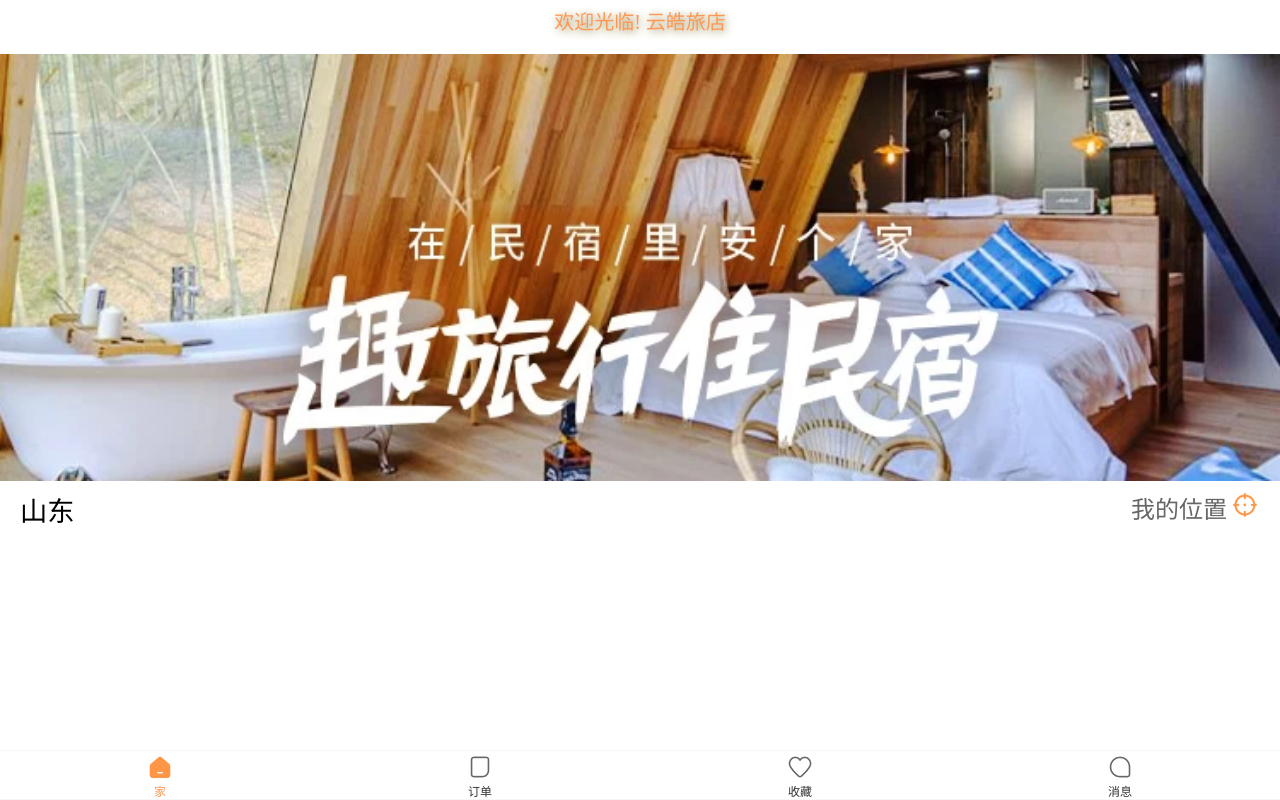
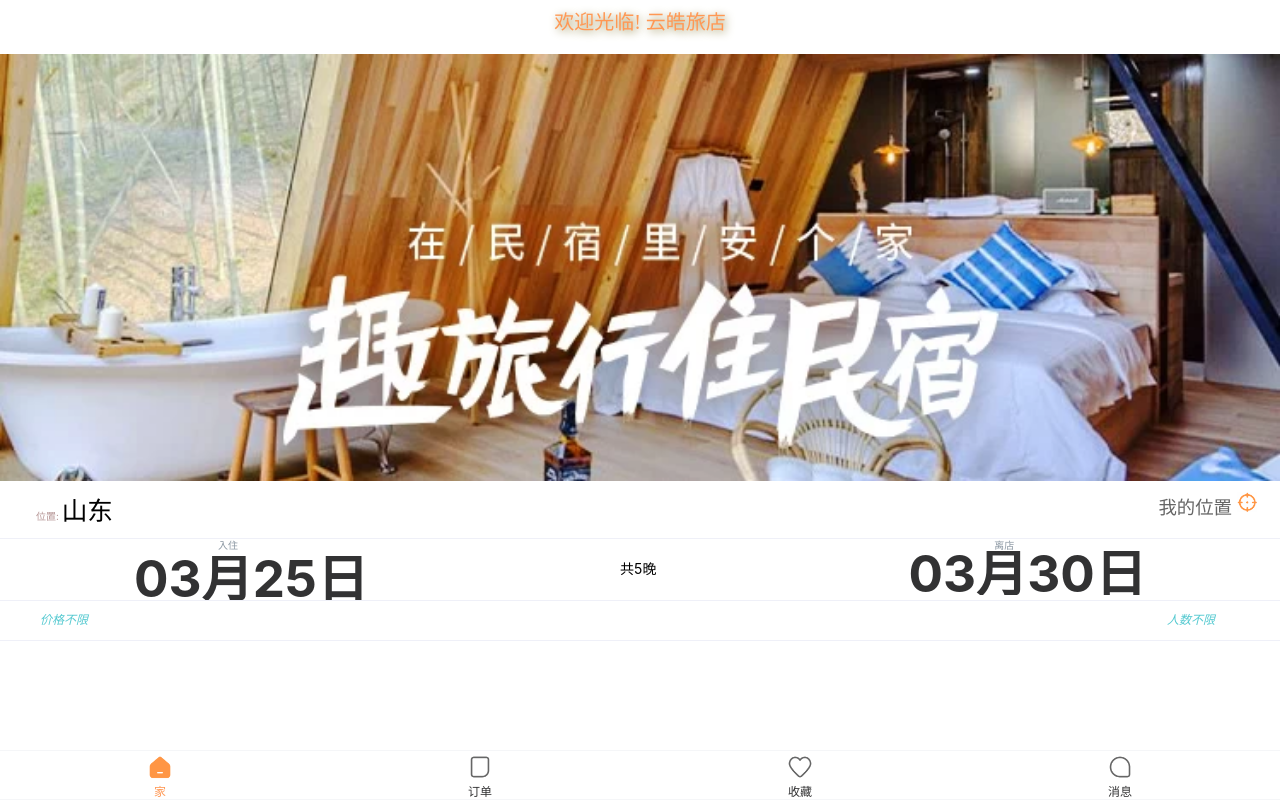
Before and after one commit to xuyhtuuio/yunhaotrip, a Vue app: page /#/home in a window 1280 px wide. Built offline with nearby package versions, Linux system fonts and the light colour scheme.

Commit message:
FinishDate

```diff
--- /dev/null
+++ b/src/views/home/cpns/home-date-range/home_date_range.vue
@@ -0,0 +1,214 @@
+<template>
+  <div class="home-search-bar">
+    <div class="outer">
+      <div class="data_area">
+        <div class="intoHotel">
+          <div class="intoWorld">入住</div>
+          <div class="dataChooseWhenInto">
+            <van-cell :title="titleInHotel" :value="dateInHotel" @click="show = true"/>
+            <van-calendar v-model:show="show" type="range" @confirm="onConfirm" ref="calendar"/>
+          </div>
+        </div>
+        <div class="date">
+          共{{ rangeAboutDay }}晚
+        </div>
+        <div class="outHotel">
+          <div class="outWorld">
+            离店
+          </div>
+          <div class="dataChooseWhenOut">
+            <van-cell :title="titleOutHotel" :value="dateInHotel" @click="show = true"/>
+            <van-calendar v-model:show="show" type="range" @confirm="onConfirm"/>
+          </div>
+        </div>
+      </div>
+      <div class="price_people">
+        <div class="price">价格不限</div>
+        <div class="people">人数不限</div>
+      </div>
+    </div>
+  </div>
+</template>
+
+<script setup>
+import {ref, computed} from 'vue';
+
+const dateInHotel = ref('');
+const dateOutHotel = ref("")
+const titleInHotel = ref("03月25日");
+const titleOutHotel = ref("03月30日");
+const show = ref(false);
+const calendar = ref(null)
+const dateObj = {
+  1: 31,
+  2: 28,
+  3: 31,
+  4: 30,
+  5: 31,
+  6: 30,
+  7: 31,
+  8: 31,
+  9: 30,
+  10: 31,
+  11: 30,
+  12: 31,
+}
+let StartMonth = ref(0)
+let StartDay = ref(0)
+let EndMonth = ref(0)
+let EndDay = ref(0)
+
+const formatDate = (date) => `${date.getMonth() + 1}/${date.getDate()}`;
+
+function changeFormat(dateArr) {
+  const result = dateArr.map((item, index) => {
+    if (index === 0) {
+      if (item < 10) {
+        return "0" + item + "月"
+      } else {
+        return item + "月"
+      }
+
+    }
+    if (index === 1) {
+      if (item < 10) {
+        return "0" + item + "日"
+      } else {
+        return item + "日"
+      }
+
+    }
+  })
+
+  return result.join("")
+}
+
+const onConfirm = (values) => {
+  const [start, end] = values;
+
+  StartMonth.value = start.getMonth() + 1
+  StartDay.value = start.getDate()
+  EndMonth.value = end.getMonth() + 1
+  EndDay.value = end.getDate()
+
+
+  show.value = false;
+  const startDate = formatDate(start).split("/")
+  const endDate = formatDate(end).split("/")
+  dateInHotel.value = changeFormat(startDate)
+  titleInHotel.value = changeFormat(startDate)
+  dateOutHotel.value = changeFormat(endDate)
+  titleOutHotel.value = changeFormat(endDate)
+};
+
+
+const rangeAboutDay = computed(() => {
+  let range = 0
+  if (StartDay.value > EndDay.value) {
+    for (let a in dateObj) {
+      if (a == StartMonth.value) {
+        range = dateObj[a] - StartDay.value + EndDay.value
+      }
+    }
+    return range
+  } else {
+    if (EndDay.value === StartDay.value) {
+      return 5
+    } else {
+      return EndDay.value - StartDay.value
+    }
+  }
+})
+</script>
+
+<style lang="less" scoped>
+.data_area {
+  display: flex;
+  text-align: center;
+  margin-top: 12px;
+  margin-bottom: 12px;
+  border-top: 0.5px solid rgba(233, 234, 246, 0.71);
+  border-bottom: 0.5px solid rgba(233, 234, 246, 0.71);
+  justify-content: space-around;
+
+  :deep(.van-cell__value) {
+    display: none;
+  }
+
+  :deep(.van-cell__title, .van-cell__value) {
+    font-size: 4vw;
+    font-weight: bolder;
+  }
+
+  :deep(.van-cell__title) {
+    position: relative;
+    //right: 20px;
+  }
+
+  .intoHotel {
+    //flex: auto;
+    justify-content: space-between;
+    display: flex;
+    flex-direction: column;
+
+    .intoWorld {
+      position: relative;
+      right: 23px;
+      font-size: 10px;
+      color: #8B97A2FF;
+    }
+  }
+
+  .date {
+    //flex: auto;
+  }
+
+  .outHotel {
+    //flex: auto;
+    display: flex;
+    flex-direction: column;
+
+    .outWorld {
+      position: relative;
+      right: 23px;
+      font-size: 10px;
+      color: #8B97A2FF;
+
+      .dataChooseWhenOut {
+        span {
+          font-size: 100px;
+        }
+      }
+    }
+
+
+  }
+
+  .date {
+    line-height: 60.8px;
+  }
+}
+
+.price_people {
+  display: flex;
+  justify-content: space-between;
+  border-bottom: 0.5px solid rgba(233, 234, 246, 0.71);
+  padding-bottom: 12px;
+
+  .price {
+    position: relative;
+    left: 40px;
+    color: #54C9D0FF;
+    font-size: 12px;
+    font-style: italic;
+  }
+
+  .people {
+    position: relative;
+    right: 65px;
+    color: #54C9D0FF;
+    font-size: 12px;
+    font-style: italic;
+  }
+}
+</style>
--- a/src/views/home/cpns/home-nav-bar/home-nav-bar.vue
+++ b/src/views/home/cpns/home-nav-bar/home-nav-bar.vue
@@ -5,6 +5,7 @@
   </div>
   <div class="picture">
     <img class="inner_img" :src="Props.src">
+
   </div>
 </div>
 </template>
--- a/src/views/home/cpns/locaction/location_mid.vue
+++ b/src/views/home/cpns/locaction/location_mid.vue
@@ -1,7 +1,7 @@
 <template>
   <div class="mid_location">
     <div class="outer">
-      <div class="city">山东</div>
+      <div class="city"><span class="innerLocation">位置: </span>山东</div>
       <div class="MyLocation">
         <span class="text">我的位置</span>
         <img class="innerImg" :src="Props.src">
@@ -28,19 +28,25 @@ const Props = defineProps({
   margin-top: 15px;
 
   .city {
-    margin-left: 20px;
-    font-size: 3.4vh;
+    margin-left: 36px;
+    font-size: 3.2vh;
+
+    .innerLocation {
+      font-size: 10px;
+      color: rgb(182, 150, 150);
+    }
+
   }
 
   .MyLocation {
     display: flex;
     color: #666;
     margin-right: 28px;
-    font-size: 3vh;
+    font-size: 2.3vh;
 
 
     .innerImg {
-      height: 25px;
+      height: 20px;
       position: relative;
       top: -4px;
       left: 5px;
--- a/src/views/home/home.vue
+++ b/src/views/home/home.vue
@@ -2,6 +2,7 @@
   <div class="home">
     <HomeNavBar src="./src/assets/img/home/banner.png"/>
     <location_mid src="./src/assets/img/home/icon_location.png"/>
+    <home_search/>
   </div>
 </template>
 
@@ -9,7 +10,7 @@
 import {ref} from "vue";
 import HomeNavBar from "./cpns/home-nav-bar/home-nav-bar.vue";
 import Location_mid from "./cpns/locaction/location_mid.vue";
-
+import Home_search from "./cpns/home-date-range/home_date_range.vue";
 </script>
 
 <style lang="less" scoped>
```
